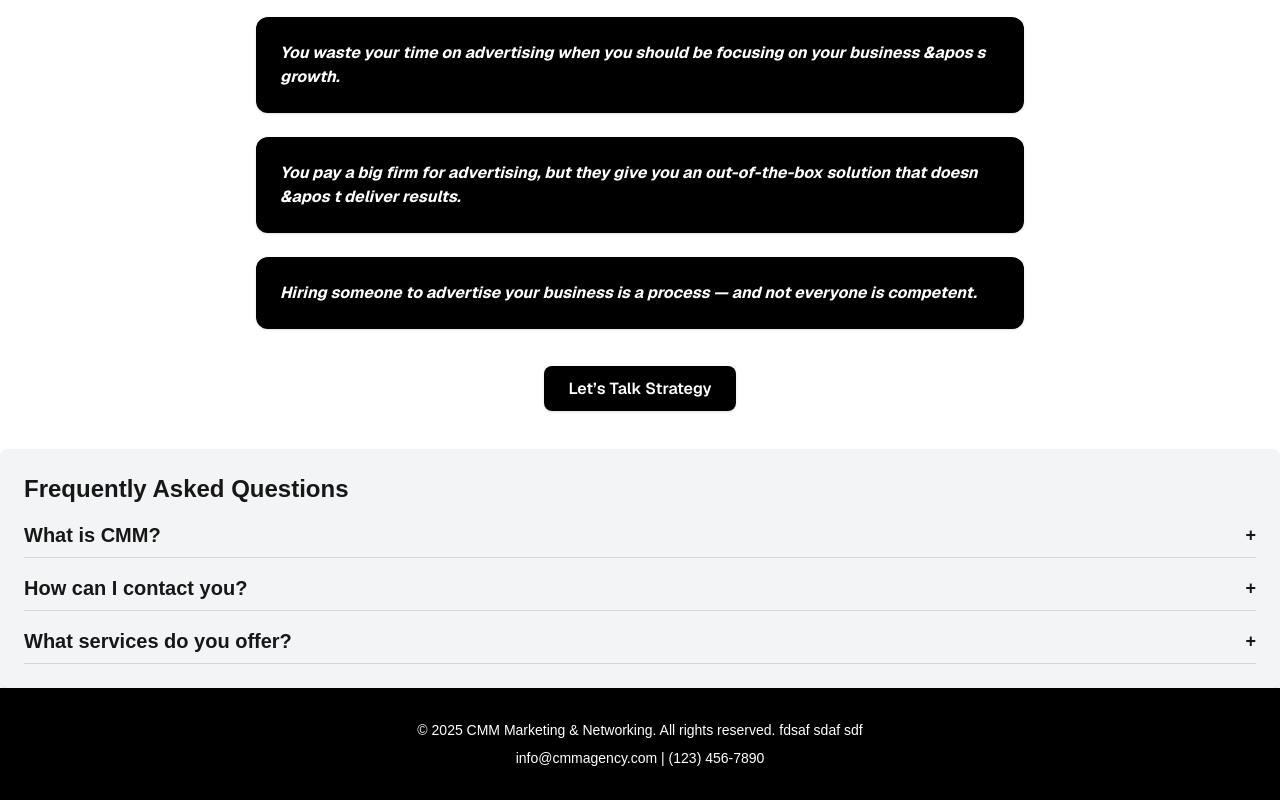
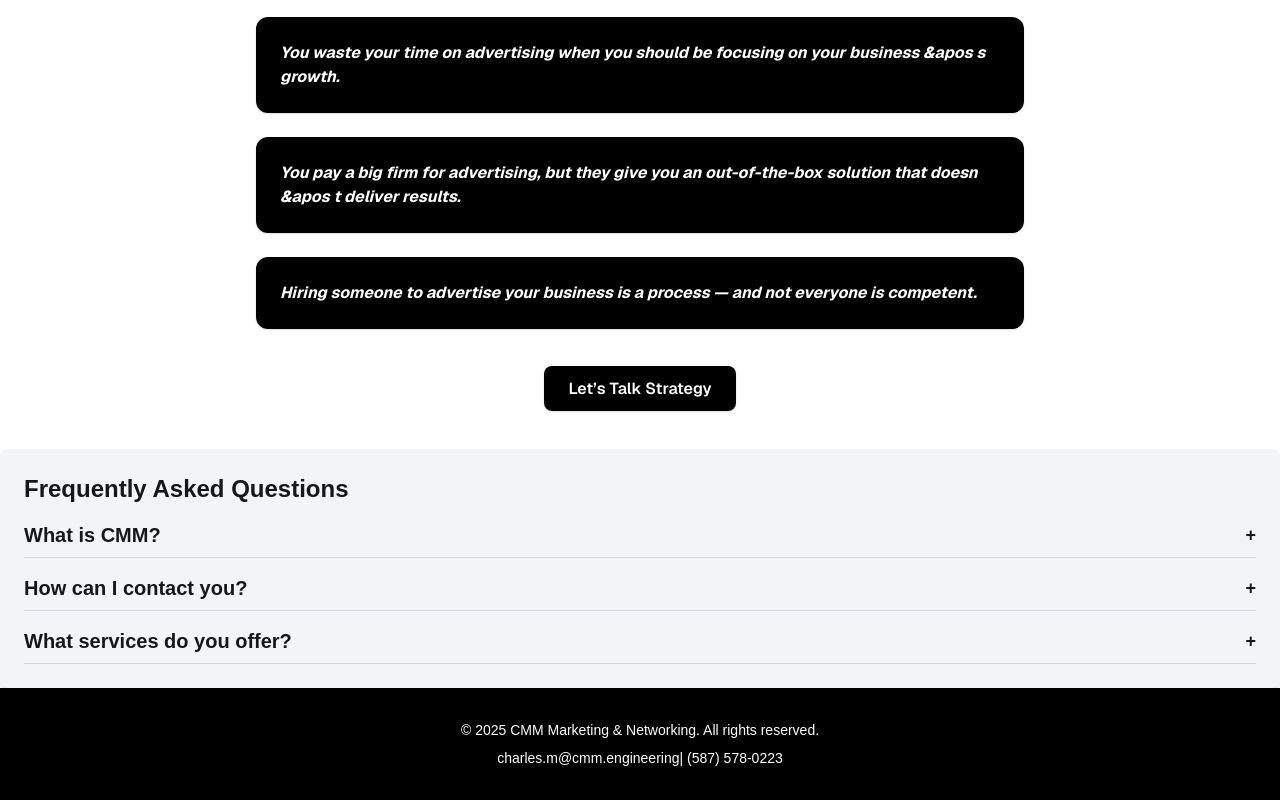
Before and after one commit to ninjay125/CMM-website, a Next.js app: page / in a window 1280 px wide. Shown: the part 665-1465 px from the top of the page. Built offline with nearby package versions, Linux system fonts and the light colour scheme.

Commit message:
fixed email

```diff
--- a/src/app/components/footer.jsx
+++ b/src/app/components/footer.jsx
@@ -2,8 +2,8 @@ export default function Footer() {
   return (
 
 <div className="bg-black text-white py-8 text-center text-sm">
-  <p>© 2025 CMM Marketing & Networking. All rights reserved. fdsaf sdaf sdf</p>
-  <p className="mt-2">info@cmmagency.com | (123) 456-7890</p>
+  <p>© 2025 CMM Marketing & Networking. All rights reserved.</p>
+  <p className="mt-2">charles.m@cmm.engineering| (587) 578-0223</p>
 </div>
 
 
```
